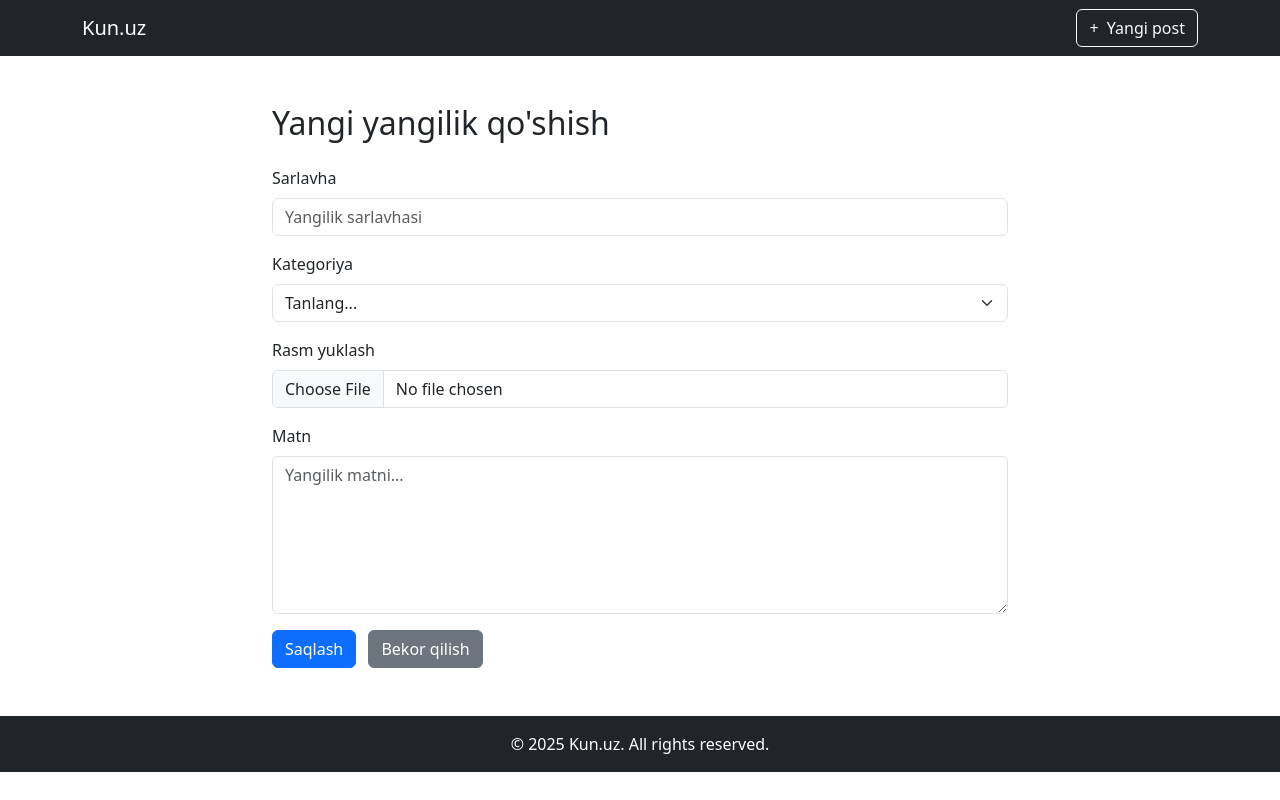
After one commit to askarjon111/p6_django_news, a Django app: page /news/add/ in a window 1280 px wide. The commit adds this page. Run offline with Django 5.2, Linux system fonts and the light colour scheme; data that the repository does not hold is empty.

Commit message:
Add news page

```diff
--- a/news/urls.py
+++ b/news/urls.py
@@ -1,8 +1,9 @@
 from django.urls import path
 
-from news.views import news_list_view, news_detail_view
+from news.views import add_news_view, news_list_view, news_detail_view
 
 urlpatterns = [
     path('', news_list_view, name='home'),
     path('news/<int:pk>/', news_detail_view, name='news_detail'),
+    path('news/add/', add_news_view, name='add_news'),
 ]
--- a/news/views.py
+++ b/news/views.py
@@ -1,7 +1,9 @@
-from django.shortcuts import render
+from django.shortcuts import redirect, render
+from django.urls import reverse
 
 from news.models import New, Category
 from django.shortcuts import get_object_or_404
+
 
 def news_list_view(request):
     news = New.objects.all()
@@ -20,3 +22,22 @@ def news_detail_view(request, pk):
         'news': news
     }
     return render(request, 'news_detail.html', context)
+
+
+def add_news_view(request):
+    if request.method == 'GET':
+        categories = Category.objects.all()
+        data = {
+            'categories': categories
+        }
+        return render(request, 'add_news.html', data)
+    elif request.method == 'POST':
+        category = Category.objects.get(id=request.POST.get('category'))
+        title = request.POST.get('title')
+        image = request.FILES.get('image')
+        content = request.POST.get('content')
+        news = New.objects.create(title=title,
+                                  category=category,
+                                  image=image,
+                                  content=content)
+        return redirect(reverse('news_detail', kwargs={'pk': news.id}))
--- /dev/null
+++ b/templates/add_news.html
@@ -0,0 +1,48 @@
+{% extends 'base.html' %}
+{% block title %} - Yangi yangilik qo'shish{% endblock title %}
+
+{% block content %}
+<div class="container mt-5">
+  <div class="row">
+    <div class="col-lg-8 offset-lg-2">
+      <h2 class="mb-4">Yangi yangilik qo'shish</h2>
+
+      <form enctype="multipart/form-data" method="POST">
+        {% csrf_token %}
+        <!-- Title -->
+        <div class="mb-3">
+          <label for="title" class="form-label">Sarlavha</label>
+          <input type="text" class="form-control" name="title" id="title" placeholder="Yangilik sarlavhasi">
+        </div>
+
+        <!-- Category -->
+        <div class="mb-3">
+          <label for="category" class="form-label">Kategoriya</label>
+          <select class="form-select" id="category" name="category">
+            <option selected disabled>Tanlang...</option>
+            {% for cat in categories %}
+                <option value="{{ cat.id }}">{{ cat.name }}</option>
+            {% endfor %}
+          </select>
+        </div>
+
+        <!-- Image -->
+        <div class="mb-3">
+          <label for="image" class="form-label">Rasm yuklash</label>
+          <input class="form-control" type="file" id="image" name="image">
+        </div>
+
+        <!-- Content -->
+        <div class="mb-3">
+          <label for="content" class="form-label">Matn</label>
+          <textarea name="content" class="form-control" id="content" rows="6" placeholder="Yangilik matni..."></textarea>
+        </div>
+
+        <!-- Submit -->
+        <button type="submit" class="btn btn-primary">Saqlash</button>
+        <a href="{% url 'home' %}" class="btn btn-secondary ms-2">Bekor qilish</a>
+      </form>
+    </div>
+  </div>
+</div>
+{% endblock content %}
--- a/templates/base.html
+++ b/templates/base.html
@@ -17,6 +17,16 @@
             <button class="navbar-toggler" type="button" data-bs-toggle="collapse" data-bs-target="#navbarNav">
                 <span class="navbar-toggler-icon"></span>
             </button>
+
+            <div class="collapse navbar-collapse justify-content-end" id="navbarNav">
+                <ul class="navbar-nav">
+                    <li class="nav-item">
+                        <a href="{% url 'add_news' %}" class="btn btn-outline-light">
+                            <span class="me-1">+</span> Yangi post
+                        </a>
+                    </li>
+                </ul>
+            </div>
         </div>
     </nav>
 
```
Also changed, not shown: README.md.
